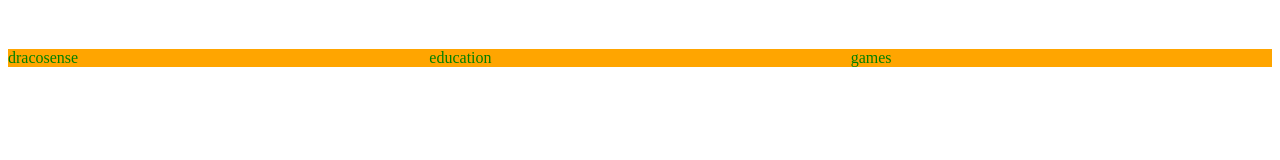
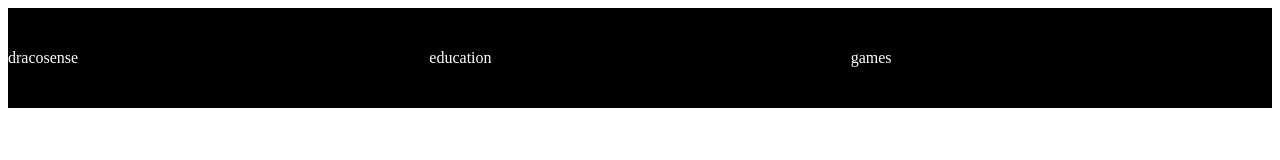
Before and after one commit to dracosense/dracosense.github.io, a plain HTML site: page index.html in a window 1280 px wide. Drawn offline with Linux system fonts and the light colour scheme.

Commit message:
Update styles.css

```diff
--- a/styles.css
+++ b/styles.css
@@ -4,12 +4,11 @@
     display: grid;
     grid-template-columns: 1fr 1fr 1fr;
     grid-template-rows: 100px;
+    background-color: black;
 }
 
 .header_item
 {
     align-self: center;
-    color: green;
-    background-color: orange;
-    outline-color: orangered;
+    color: white;
 }
```
